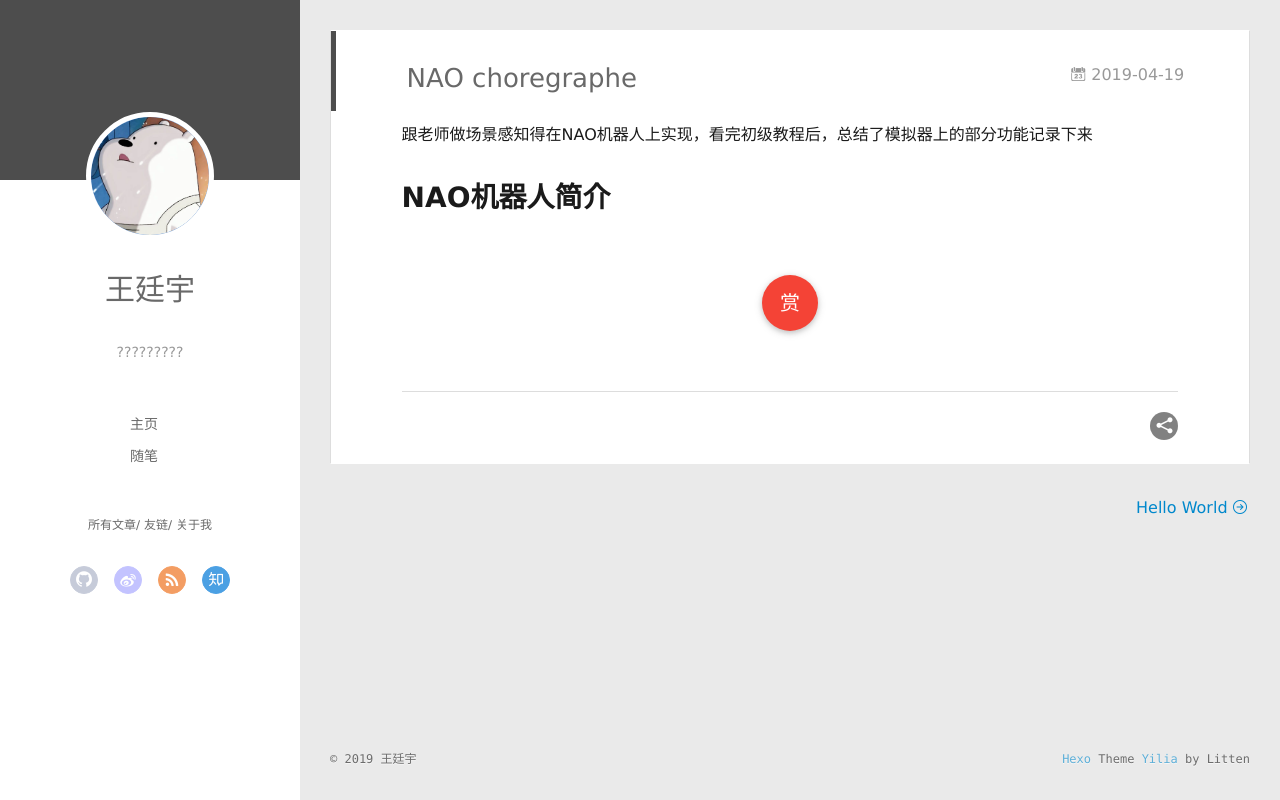
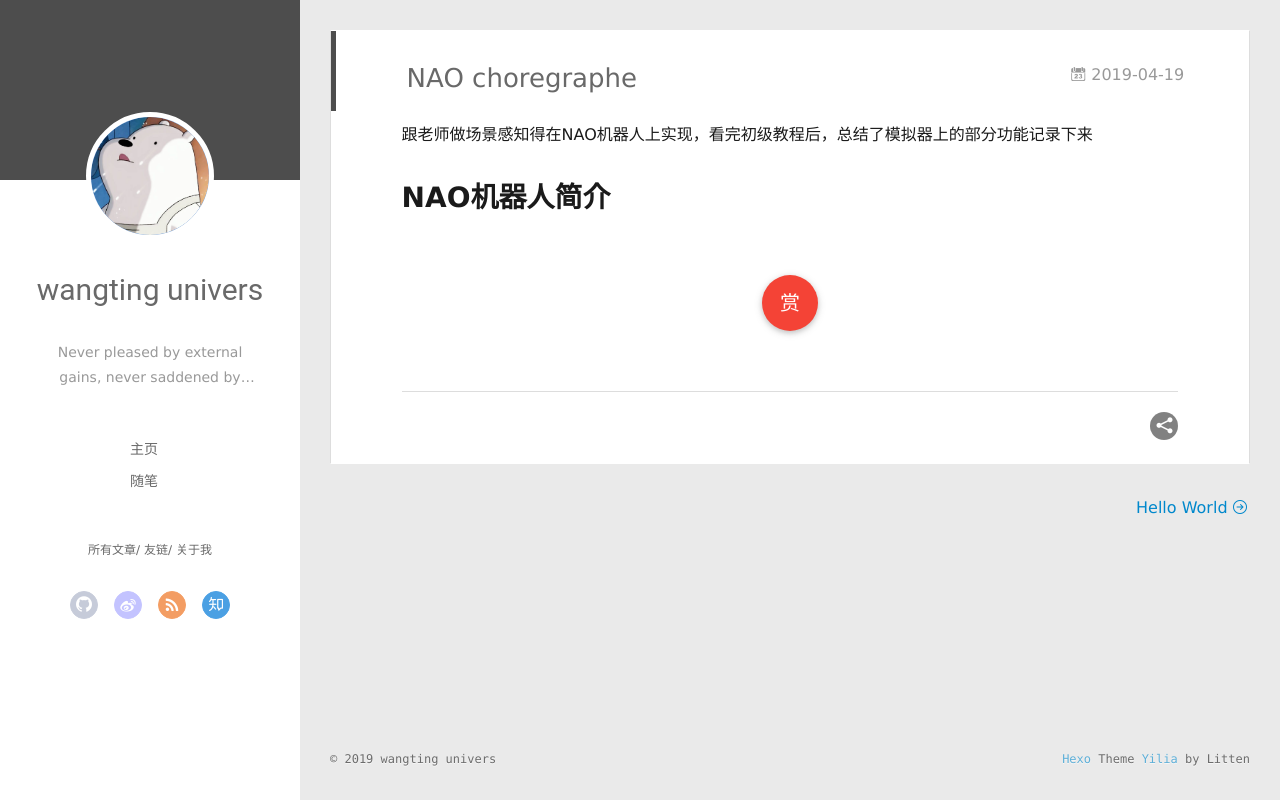
Before and after one commit to wtyuyuyu/wtyuyuyu.github.io, a plain HTML site: page 2019/04/19/NAO-choregraphe/index.html in a window 1280 px wide. Drawn offline with Linux system fonts and the light colour scheme; no server answers.

Commit message:
Site updated: 2019-04-19 21:08:25

```diff
--- a/2019/04/19/NAO-choregraphe/index.html
+++ b/2019/04/19/NAO-choregraphe/index.html
@@ -50,10 +50,10 @@
 			<img src="/img/panda.jpg" class="js-avatar">
 		</a>
 		<hgroup>
-		  <h1 class="header-author"><a href="/">王廷宇</a></h1>
+		  <h1 class="header-author"><a href="/">wangting univers</a></h1>
 		</hgroup>
 
-		<p class="header-subtitle">?????????</p>
+		<p class="header-subtitle">Never pleased by external gains, never saddened by personal losses</p>
 
 
 		<nav class="header-menu">
@@ -110,10 +110,10 @@
 				<img src="/img/panda.jpg" class="js-avatar">
 			</div>
 			<hgroup>
-			  <h1 class="header-author js-header-author">王廷宇</h1>
+			  <h1 class="header-author js-header-author">wangting univers</h1>
 			</hgroup>
 
-			<p class="header-subtitle"><i class="icon icon-quo-left"></i>?????????<i class="icon icon-quo-right"></i></p>
+			<p class="header-subtitle"><i class="icon icon-quo-left"></i>Never pleased by external gains, never saddened by personal losses<i class="icon icon-quo-right"></i></p>
 
 
 
@@ -317,7 +317,7 @@
   <div class="outer">
     <div id="footer-info">
     	<div class="footer-left">
-    		&copy; 2019 王廷宇
+    		&copy; 2019 wangting univers
     	</div>
       	<div class="footer-right">
       		<a href="http://hexo.io/" target="_blank">Hexo</a>  Theme <a href="https://github.com/litten/hexo-theme-yilia" target="_blank">Yilia</a> by Litten
```
Also changed, not shown: 2019/04/19/hello-world/index.html (+5 -5 lines), archives/2019/04/index.html (+5 -5 lines), archives/2019/index.html (+5 -5 lines), archives/index.html (+5 -5 lines), index.html (+5 -5 lines).
